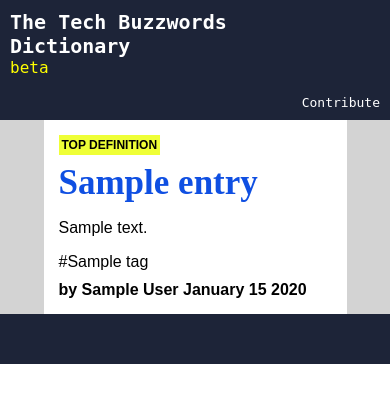
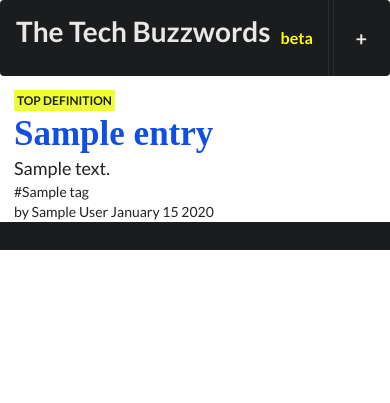
Before and after one commit to ericagreeene/tech-dict, a Flask app: template templates/dict.html in a window 390 px wide. Shown: the top 403 px of the page. Run offline with Flask 2, Linux system fonts and the light colour scheme; the template is opened without the code that fills it: most values are stand-ins (such as "Sample title", 1, 10 or a date in 2020).

Commit message:
Attempt to make the site responsive

```diff
--- a/static/style.css
+++ b/static/style.css
@@ -1,72 +1,21 @@
-body {
-    margin: 0px;
-}
-
-a {
-    text-decoration: inherit;
-    color: inherit;
-    margin: 0px;
-}
-
-h1 {
-    margin: 0px;
-    font-size: 20px;
-}
-
-h2 {
-    margin: 0px;
-}
+.body {
+     font-size: 18px;
+ }
 
 #title {
     float: left;
     margin-right: 10px;
 }
 
-#header-left {
-    flex: 1;
-}
-
-#header-right {
-    display: flex;
-}
-
-#contribute-link {
-    align-self: flex-end;
-}
-
-#header {
-    height: 100px;
-    background: #1D2438;
-    color: white;
-    font-family: monospace;
-    padding: 10px;
-    display: flex;
-}
-
-.icon {
-    float: right;
-}
-
-#content {
-    background: lightgray;
+#add-term {
+    font-size: 20px;
+    font-weight: 600;
 }
 
 #beta {
     font-size: 16px;
     color: yellow;
     vertical-align: super;
-}
-
-.entry {
-    width: 70%;
-    margin: 0 auto;
-    background: white;
-    padding: 15px;
-    font-family: sans-serif;
-}
-
-.entry:not(:last-child) {
-    margin-bottom: 15px;
 }
 
 .definition-number {
@@ -83,29 +32,6 @@ h2 {
     margin-top: 10px;
 }
 
-.row {
-    width: 100%;
-}
-
-#plus-icon {
-    float: right;
-    height: 60px;
-}
-
-.circle-button :hover {
-    background: #6ce30d;
-    border-radius: 50%;
-    display: inline-block;
-    text-align: center;
-}
-
-.circle-button {
-    background: #134FE6;
-    border-radius: 50%;
-    display: inline-block;
-    text-align: center;
- }
-
 .tag {
     margin-right: 5px;
 }
@@ -119,12 +45,6 @@ h2 {
     margin-top: 10px;
 }
 
-#footer {
-    width: 100%;
-    height: 50px;
-    background: #1D2438;
-}
-
 img {
     height: 250px;
 }
--- a/templates/dict.html
+++ b/templates/dict.html
@@ -1,80 +1,69 @@
 <!DOCTYPE html>
 
-</html>
+<html lang="en">
   <head>
-  <meta charset="utf-8"/>
-  <title>The Tech Buzzwords Dictionary</title>
+    <meta charset="utf-8">
+    <meta name="viewport" content="width=device-width, maximum-scale=1, user-scalable=no" />
+    <title>The Tech Buzzwords</title>
     <link rel="stylesheet" href="static/style.css">
-  <script type=text/javascript
-          src="{{ url_for('static', filename='js/index.js') }}">
-  </script>
+    <link rel="stylesheet" href="//cdn.jsdelivr.net/npm/semantic-ui@2.4.1/dist/semantic.min.css"/>
+
   </head>
 
   <body>
-  <div id="header">
-    <div id="header-left">
-      <a href="/">
-        <h1 id="title">The Tech Buzzwords Dictionary</h1>
+    <div class="ui inverted menu">
+      <a href="/" class="header item">
+        <h1 id="title">The Tech Buzzwords</h1>
         <span id="beta">beta</span>
       </a>
-    </div>
 
-    <div id="header-right">
-      <a id="contribute-link"
+      <div class="right menu">
+        <a class="item"
+           id="add-term"
            href="https://docs.google.com/forms/d/e/1FAIpQLSdvZQytWRKfwHxi5RN018iTdn24EcELgFD_e0olWUbW5jEHpg/viewform?usp=sf_link" target="_blank">
-        <div>Contribute</div>
+          +
         </a>
       </div>
     </div>
 
-  <div id="content">
+    <div class="ui container">
+      <div class="ui relaxed divided items">
 
         {% for e in entries %}
-    <div class="entry" class="test">
-
         {% for d in e.definitions %}
 
-      <div class="definition">
+        <div class="item" id="entry-{{e.get('id')}}">
 
-        <div class="def-left-col">
-          <span class="definition-number">
+          <div class="content">
           {% if loop.index0 == 0 %}
-            TOP DEFINITION
+
+              <span class="definition-number"> TOP DEFINITION </span>
               {% else %}
-            {{ loop.index }}
+              <span class="definition-number">{{ loop.index }} </span>
           {% endif %}
-          </span>
+
+            <div>
+              <a href="{{url_for('entry', entry_id=e.get('id'))}}">
+                <h2 class="entry-title"> {{ e.get("title") }} </h2>
+              </a>
             </div>
 
-        <div class="def-right-col">
-          <a href="{{url_for('entry', entry_id=e.get('id'))}}">
-            <h2 class="entry-title">
-              {{ e.get("title") }}
-            </h2>
-          </a>
-
-          <div class="body">
-            {{ d.get("body") | markdown }}
+            <div class="body">{{ d.get("body") | markdown }}</div>
+            <div class="tags">
+              {% for t in d.tags %} <span class="tag"> #{{ t }} </span> {% endfor %}
+            </div>
+            <div>
+              by {{ d.get("author") }} {{ d.publish_date | datetime }}
             </div>
 
-          <div class="tags">
-            {% for t in d.tags %}
-            <span class="tag"> #{{ t }} </span>
+          </div> <!-- close content -->
+        </div> <!-- close item -->
         {% endfor %}
-          </div>
-
-          <div class="author">
-            by {{ d.get("author") }} {{ d.publish_date | datetime }}
-          </div>
-        </div>
-      </div>
         {% endfor %}
 
-    </div>
-    {% endfor %}
-  </div>
+      </div> <!-- close ui relaxed items -->
+    </div> <!-- close ui container -->
 
-  <div id="footer">
-  </div>
+    <div class="ui inverted vertical footer segment"> </div>
   </body>
 </html>
```
Lines whose indentation alone changed are shown as unchanged.
